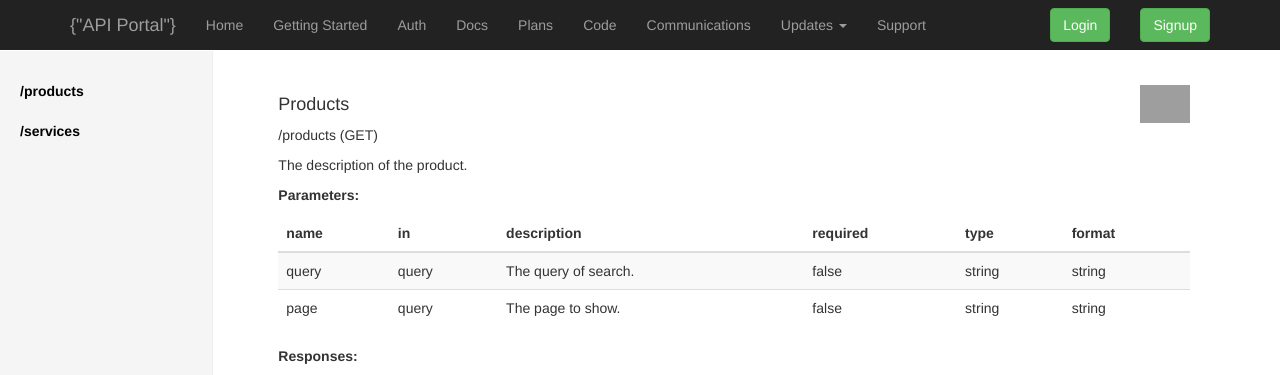
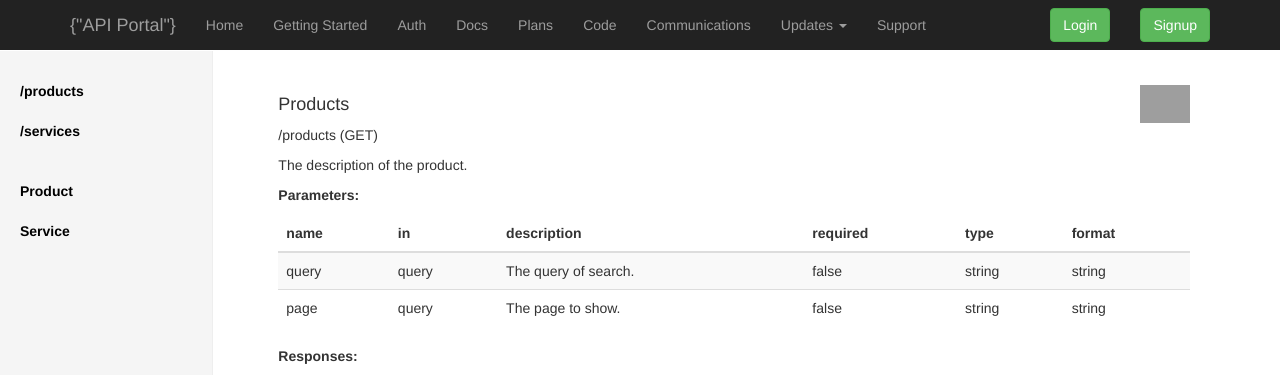
Before and after one commit to api-evangelist/portal-minimum, a Jekyll site: the page built from documentation/index.html, in a window 1280 px wide. Shown: the top 375 px of the page. Built offline with Jekyll 4.4.1, drawn with Linux system fonts in a browser that asks for light colours; grey boxes are pictures that could not be loaded.

Commit message:
add paths

```diff
--- a/documentation/index.html
+++ b/documentation/index.html
@@ -12,7 +12,15 @@
          <!--<li class="active"><a href="#">Overview <span class="sr-only">(current)</span></a></li>-->
          {% for path in site.api.paths limit:25 %}
            {% assign path_name = path[0] %}
-             <li><a href="/documentation/index.html#{{ path_name }}"><strong>{{ path_name }}</strong></a></li>
+             <li><a href="/documentation/index.html#path-{{ path_name }}"><strong>{{ path_name }}</strong></a></li>
+         {% endfor %}
+       </ul>
+
+       <ul class="nav nav-sidebar">
+         {% for definition in site.api.definitions %}
+
+           {% assign definition_name = definition[0] %}
+             <li><a href="/documentation/index.html#definition-{{ definition_name }}"><strong>{{ definition_name }}</strong></a></li>
          {% endfor %}
        </ul>
 
@@ -30,7 +38,7 @@
            {% assign path_name = path[0] %}
            {% assign path_detail = path[1] %}
 
-           <a name="#{{ path_name }}"></a>
+           <a name="#path-{{ path_name }}"></a>
 
            {% for verb in path_detail %}
 
@@ -116,7 +124,7 @@
            {% assign definition_name = definition[0] %}
            {% assign definition_detail = definition[1] %}
 
-           <a name="#{{ definition_name }}"></a>
+           <a name="#definition-{{ definition_name }}"></a>
 
            <h5>{{ definition_name }}</h5>
 
```
